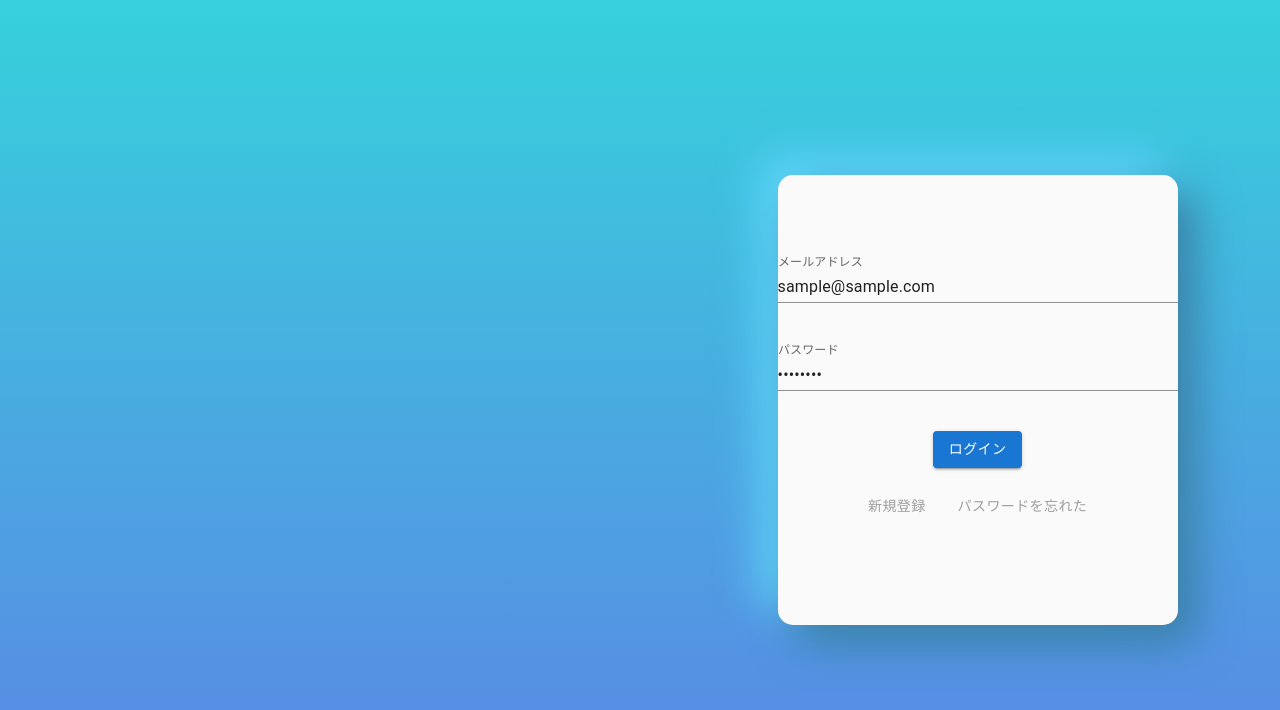
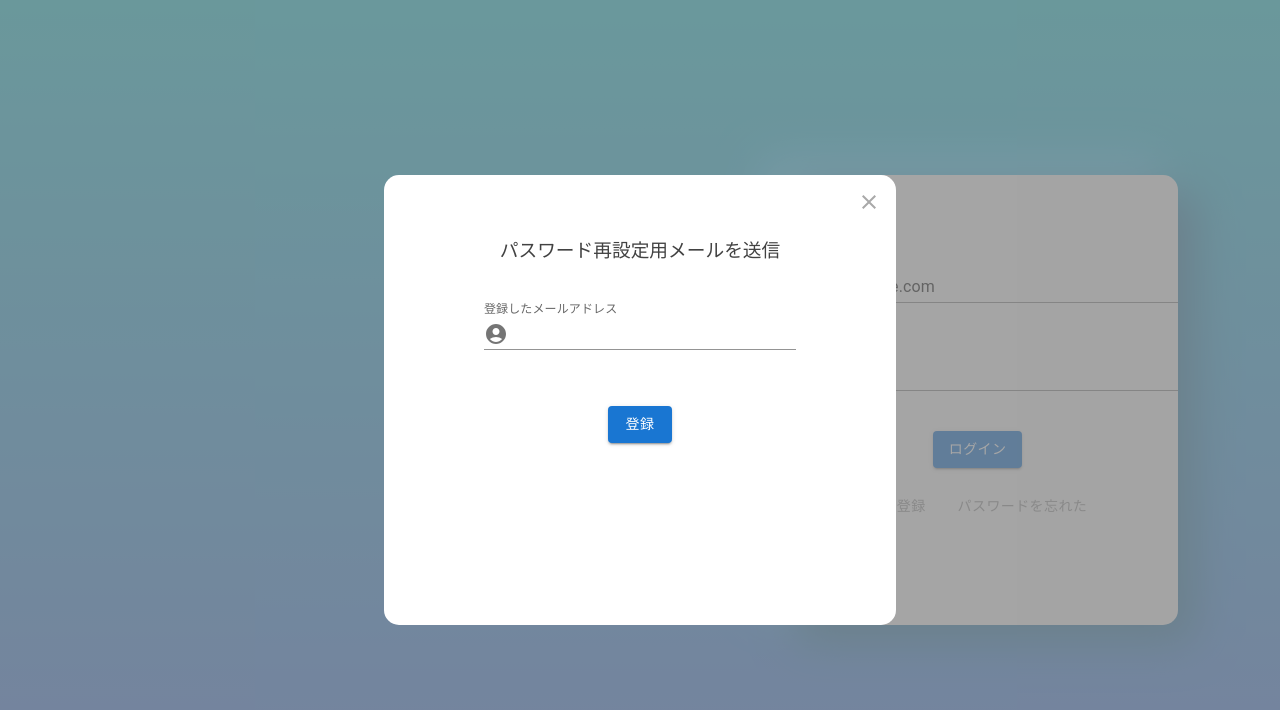
Before and after one commit to yusuke-rakus/MoneyHook, a React (Create React App) app in the folder moneylog-ui/: page /login in a window 1280 px wide. Shown: the top 710 px of the page. Built offline with nearby package versions, Linux system fonts and the light colour scheme.

Commit message:
パスワード再設定用メール送信画面を作成

```diff
--- /dev/null
+++ b/moneylog-ui/src/components/components_CSS/window_CSS/ForgotPassword.css
@@ -0,0 +1,21 @@
+.forgotPasswordWindow {
+  position: fixed;
+  inset: 0;
+  margin: auto;
+  width: 40%;
+  min-width: 500px;
+  max-width: 700px;
+  min-height: 450px;
+  max-height: 400px;
+  background-color: #ffffff;
+  padding: 20px 100px;
+  text-align: center;
+  display: relative;
+  border-radius: 15px;
+}
+
+.forgotPasswordTitle {
+  padding-top: 40px;
+  color: #424242;
+  font-weight: lighter;
+}
--- /dev/null
+++ b/moneylog-ui/src/components/window/ForgotPassword.jsx
@@ -0,0 +1,130 @@
+import React, { useState } from "react";
+import "../components_CSS/window_CSS/ForgotPassword.css";
+import CloseIcon from "@mui/icons-material/Close";
+import {
+  Button,
+  CircularProgress,
+  InputAdornment,
+  TextField,
+} from "@mui/material";
+import { AccountCircle } from "@mui/icons-material";
+
+const ForgotPassword = (props) => {
+  const { setForgotPasswordWindow, setBanner } = props;
+  const [isLoading, setLoading] = useState(false);
+  const [userEmail, setUserEmail] = useState({
+    value: "",
+    message: "登録したメールアドレス",
+    status: false,
+  });
+
+  const closeWindow = () => {
+    setForgotPasswordWindow(false);
+  };
+
+  const sendEmail = () => {
+    console.log(userEmail);
+    // 未入力
+    if (!userEmail.value) {
+      setUserEmail({
+        value: userEmail.value,
+        message: "未入力",
+        status: true,
+      });
+      return;
+    }
+    // メールアドレス要件チェック
+    const regex =
+      /^[a-zA-Z0-9_.+-]+@([a-zA-Z0-9][a-zA-Z0-9-]*[a-zA-Z0-9]*\.)+[a-zA-Z]{2,}$/;
+    if (!regex.test(userEmail.value)) {
+      setUserEmail({
+        value: userEmail.value,
+        message: "メールアドレスを入力してください",
+        status: true,
+      });
+      return;
+    }
+
+    /** 登録API */
+    const rootURI = "http://localhost:8080";
+    fetch(`${rootURI}/user/registUser`, {
+      method: "POST",
+      headers: {
+        "Content-Type": "application/json",
+      },
+      body: JSON.stringify({
+        email: userEmail.value,
+      }),
+    })
+      .then((res) => res.json())
+      .then((data) => {
+        if (data.status == "success") {
+          // 成功
+          closeWindow();
+          setBanner({
+            banner: true,
+            bannerMessage: data.message,
+            bannerType: data.status,
+          });
+        } else {
+          // 失敗
+          setUserEmail({
+            value: userEmail.value,
+            message: data.message,
+            status: true,
+          });
+        }
+      })
+      .finally(() => {
+        setLoading(false);
+      });
+  };
+
+  return (
+    <div className="forgotPasswordWindow">
+      <CloseIcon
+        onClick={closeWindow}
+        style={{ cursor: "pointer", color: "#a9a9a9" }}
+        className="close-button"
+      />
+      <h3 className="forgotPasswordTitle">パスワード再設定用メールを送信</h3>
+
+      <TextField
+        error={userEmail.status}
+        id="input-with-icon-textfield"
+        label={userEmail.message}
+        fullWidth={true}
+        value={userEmail.value}
+        onChange={(e) =>
+          setUserEmail({
+            value: e.target.value,
+            message: userEmail.message,
+            status: userEmail.status,
+          })
+        }
+        InputProps={{
+          startAdornment: (
+            <InputAdornment position="start">
+              <AccountCircle />
+            </InputAdornment>
+          ),
+        }}
+        sx={{ marginY: 5 }}
+        variant="standard"
+        autoComplete="off"
+      />
+
+      {/* 登録ボタン */}
+      <Button
+        onClick={sendEmail}
+        variant="contained"
+        disabled={isLoading}
+        sx={{ marginY: 2 }}
+      >
+        {isLoading ? <CircularProgress size={20} /> : "登録"}
+      </Button>
+    </div>
+  );
+};
+
+export default ForgotPassword;
--- a/moneylog-ui/src/page/Login.jsx
+++ b/moneylog-ui/src/page/Login.jsx
@@ -18,6 +18,7 @@ import {
   TextField,
 } from "@mui/material";
 import { useNavigate } from "react-router-dom";
+import ForgotPassword from "../components/window/ForgotPassword";
 
 const Login = (props) => {
   const { setCookie, setThemeColor } = props;
@@ -36,6 +37,7 @@ const Login = (props) => {
     bannerType: "success",
   });
   const [window, setWindow] = useState(false);
+  const [forgotPasswordWindow, setForgotPasswordWindow] = useState(true);
   const navigate = useNavigate();
 
   /** API関連 */
@@ -173,7 +175,12 @@ const Login = (props) => {
           </Button>
 
           {/* パスワード再設定 */}
-          <Button>パスワードを忘れた</Button>
+          <Button
+            onClick={() => setForgotPasswordWindow(true)}
+            disabled={isLoading}
+          >
+            パスワードを忘れた
+          </Button>
         </ButtonGroup>
       </div>
 
@@ -213,6 +220,23 @@ const Login = (props) => {
       >
         <SignUpWindow setWindow={setWindow} setBanner={setBanner} />
       </CSSTransition>
+
+      {/* パスワード再設定画面 */}
+      <BlurView
+        status={forgotPasswordWindow}
+        setStatus={setForgotPasswordWindow}
+      />
+      <CSSTransition
+        in={forgotPasswordWindow}
+        timeout={200}
+        unmountOnExit
+        classNames="Modal-show"
+      >
+        <ForgotPassword
+          setForgotPasswordWindow={setForgotPasswordWindow}
+          setBanner={setBanner}
+        />
+      </CSSTransition>
     </div>
   );
 };
```
